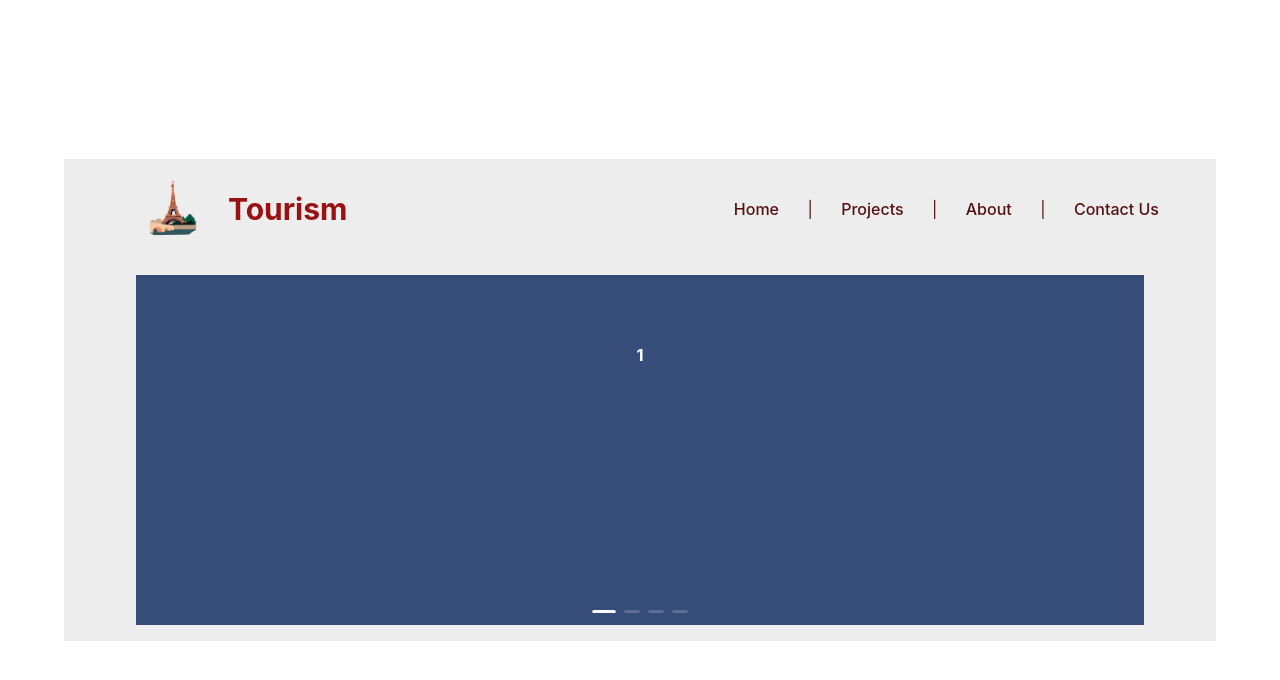
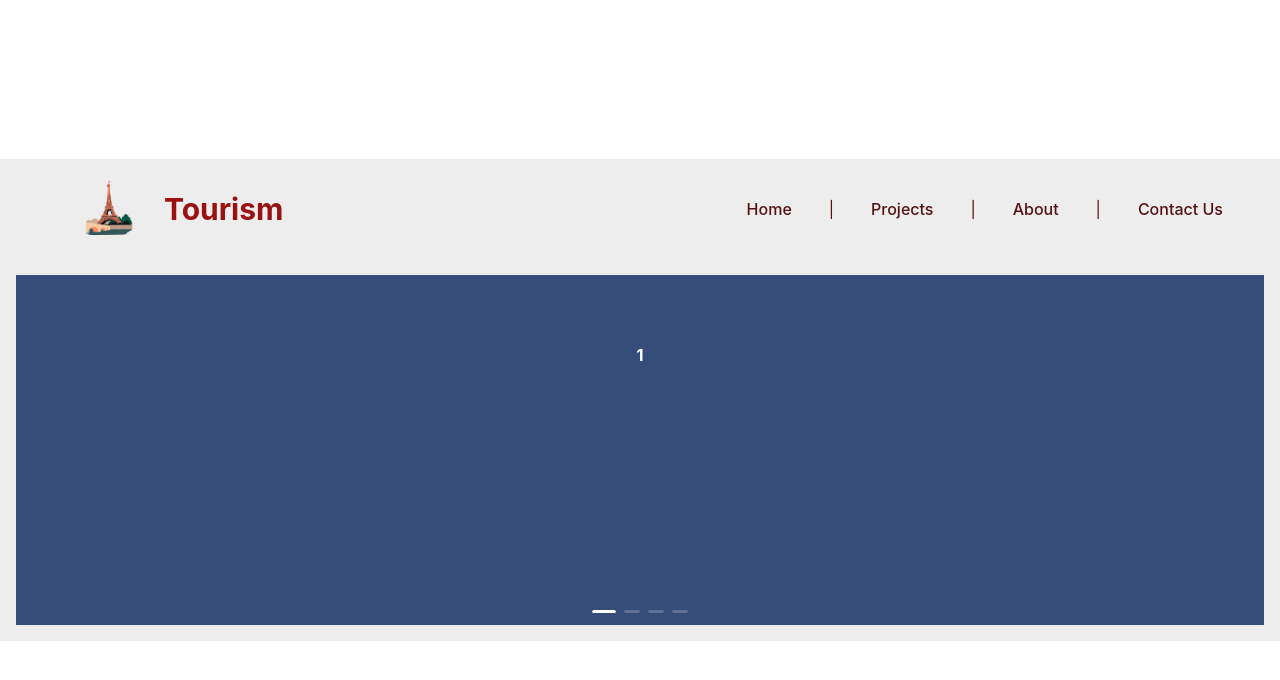
Before and after one commit to Ikonicity-Airban/a-world-tourism-order, a React (Vite) app: page / in a window 1280 px wide. Shown: the top 680 px of the page. Built offline with nearby package versions, Linux system fonts and the light colour scheme.

Commit message:
still fixing padding issues

```diff
--- a/src/App.module.scss
+++ b/src/App.module.scss
@@ -2,7 +2,6 @@
   max-width: 1280px;
   // padding: 2rem;
   text-align: center;
-  display: flex;
   flex-direction: column;
   align-items: center;
   justify-items: center;
--- a/src/components/top-section/top-section.module.scss
+++ b/src/components/top-section/top-section.module.scss
@@ -1,5 +1,5 @@
 .root {
   padding: 0rem;
   height: auto;
-  width: 90%;
+  width: 100%;
 }
```
